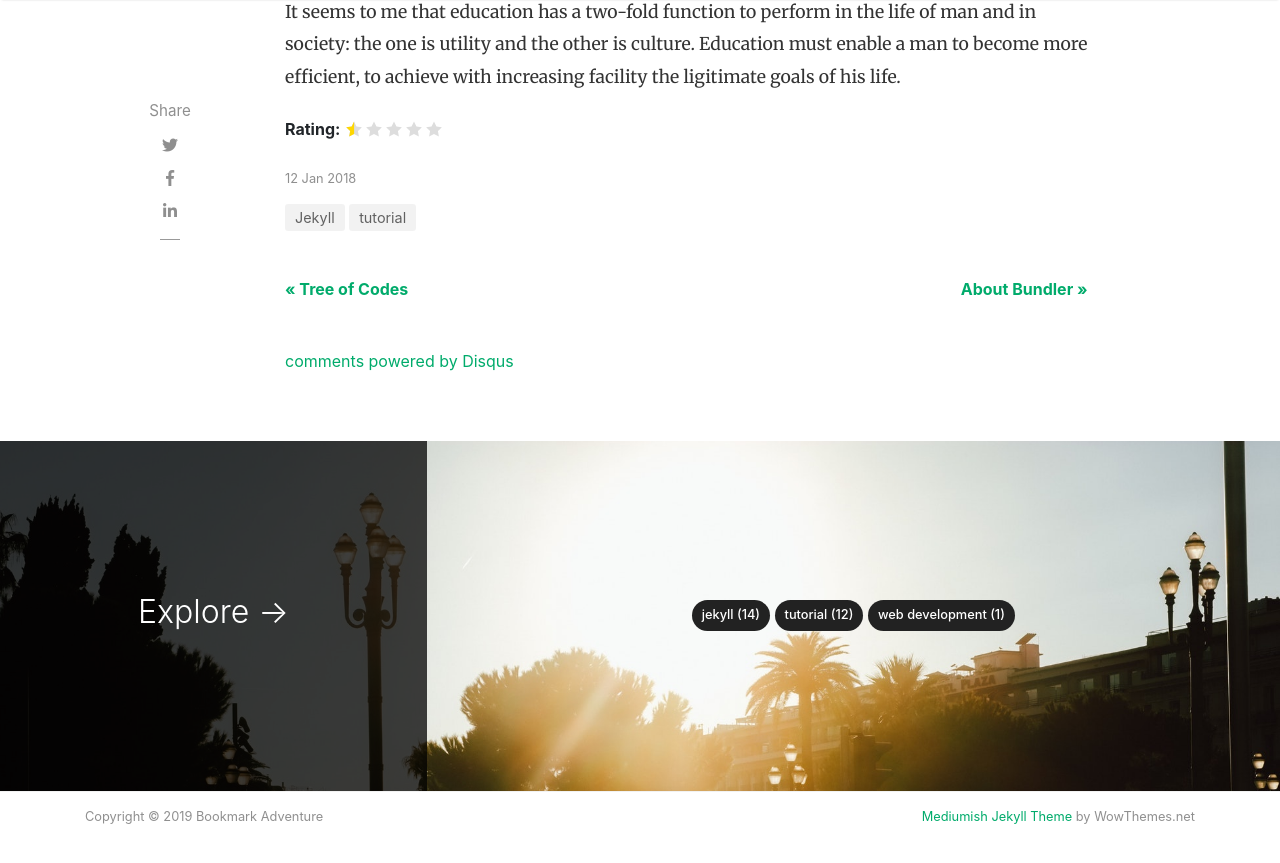
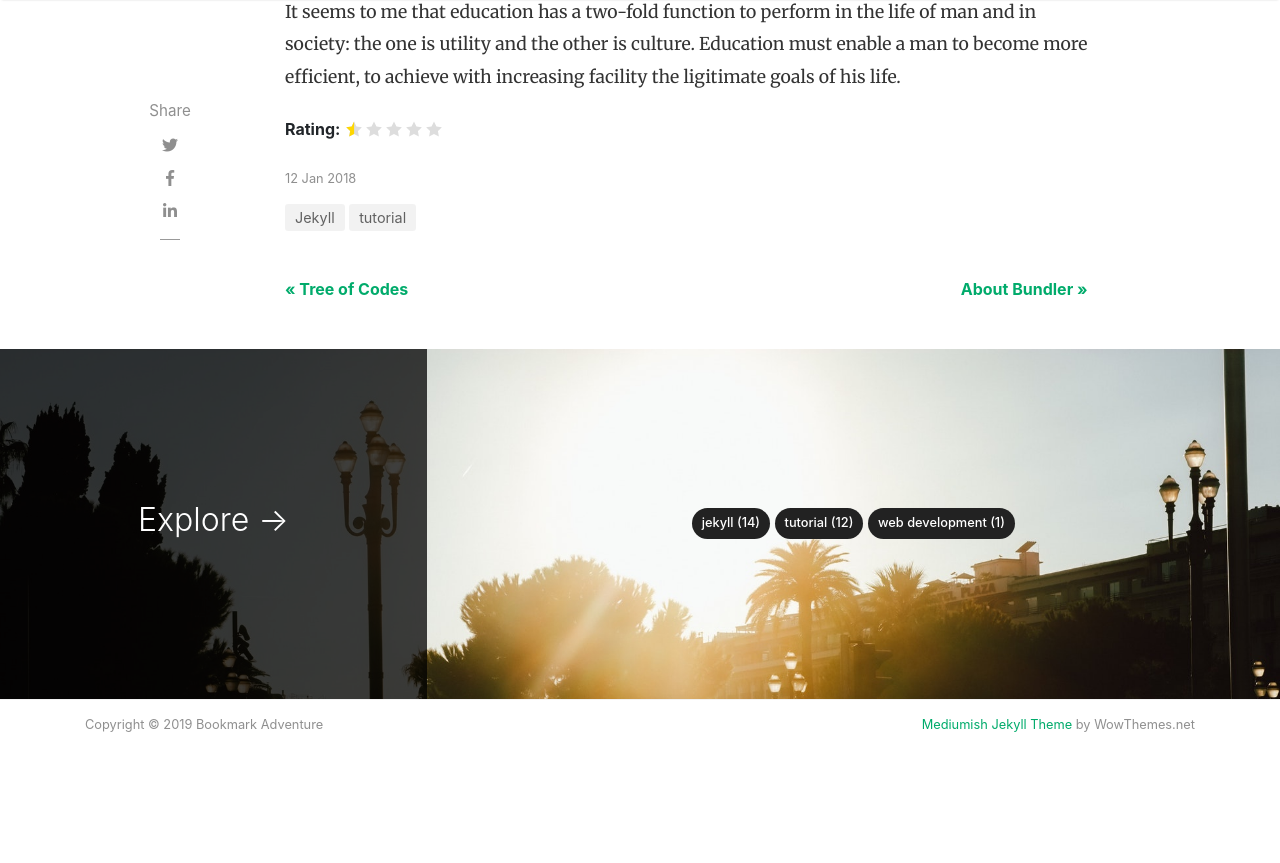
Before and after one commit to WattanitOnlineResouces/bookmark-adventure-source, a Jekyll site: the page built from _posts/2018-01-12-we-all-wait-for-summer.md, in a window 1280 px wide and 900 px high, scrolled down 1129 px. Shown: the top 863 px of the window. Built offline with Jekyll 4.4.1, drawn with Linux system fonts in a browser that asks for light colours; nearby versions of some CDN libraries; comment, search, counter and statistics services are not loaded; after the commit the page ends 1937 px from its top, so only the background shows below that; some of the changed lines change nothing that is shown.

Commit message:
Modify post layout to disable comments by default

```diff
--- a/_layouts/post.html
+++ b/_layouts/post.html
@@ -142,7 +142,7 @@ post_class: post-template
 
 <!-- Begin Comments
 ================================================== -->
-{% if page.comments != false %}
+{% if page.comments == true %}
     <div class="container">
         <div id="comments" class="row justify-content-center mb-5">
             <div class="col-md-8">
```
Also changed, not shown: README.md.
